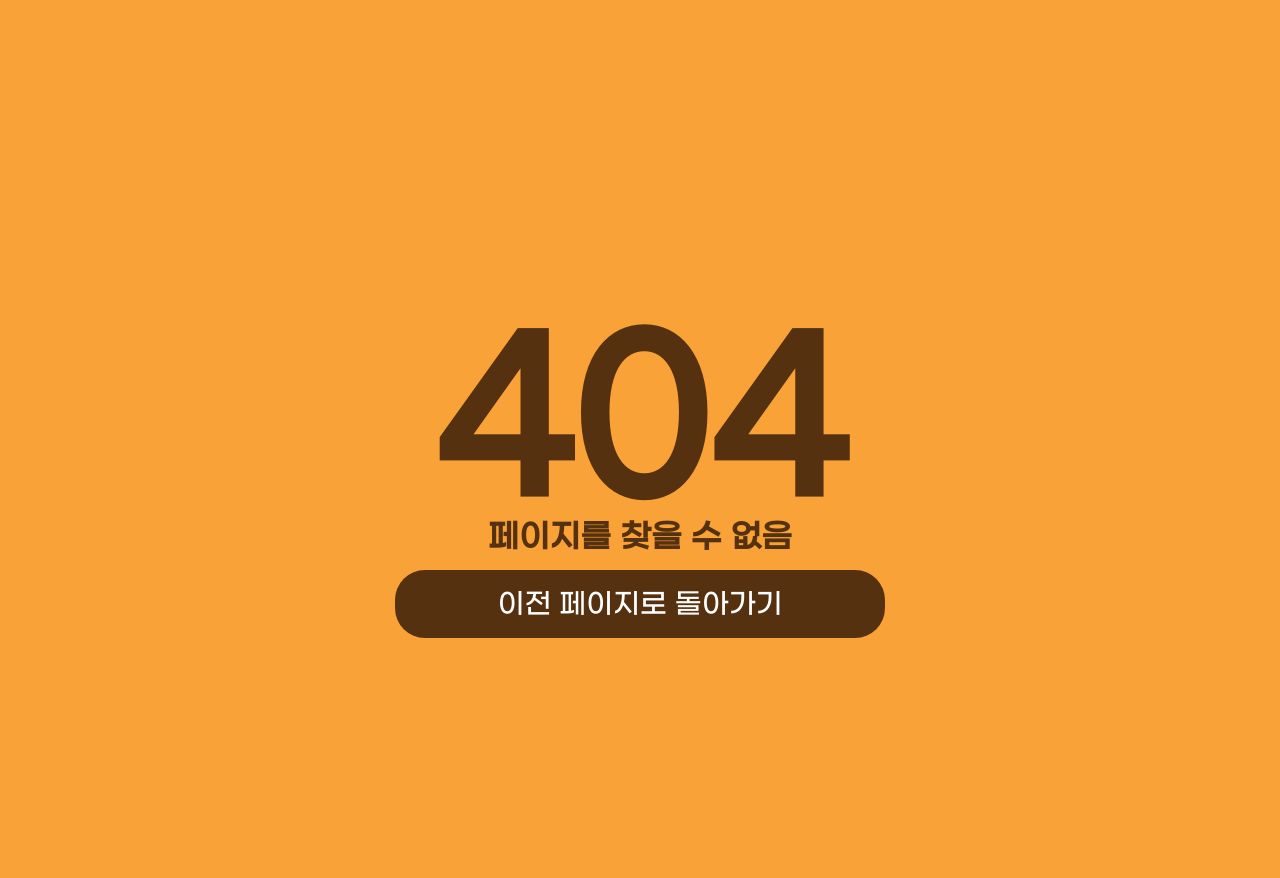
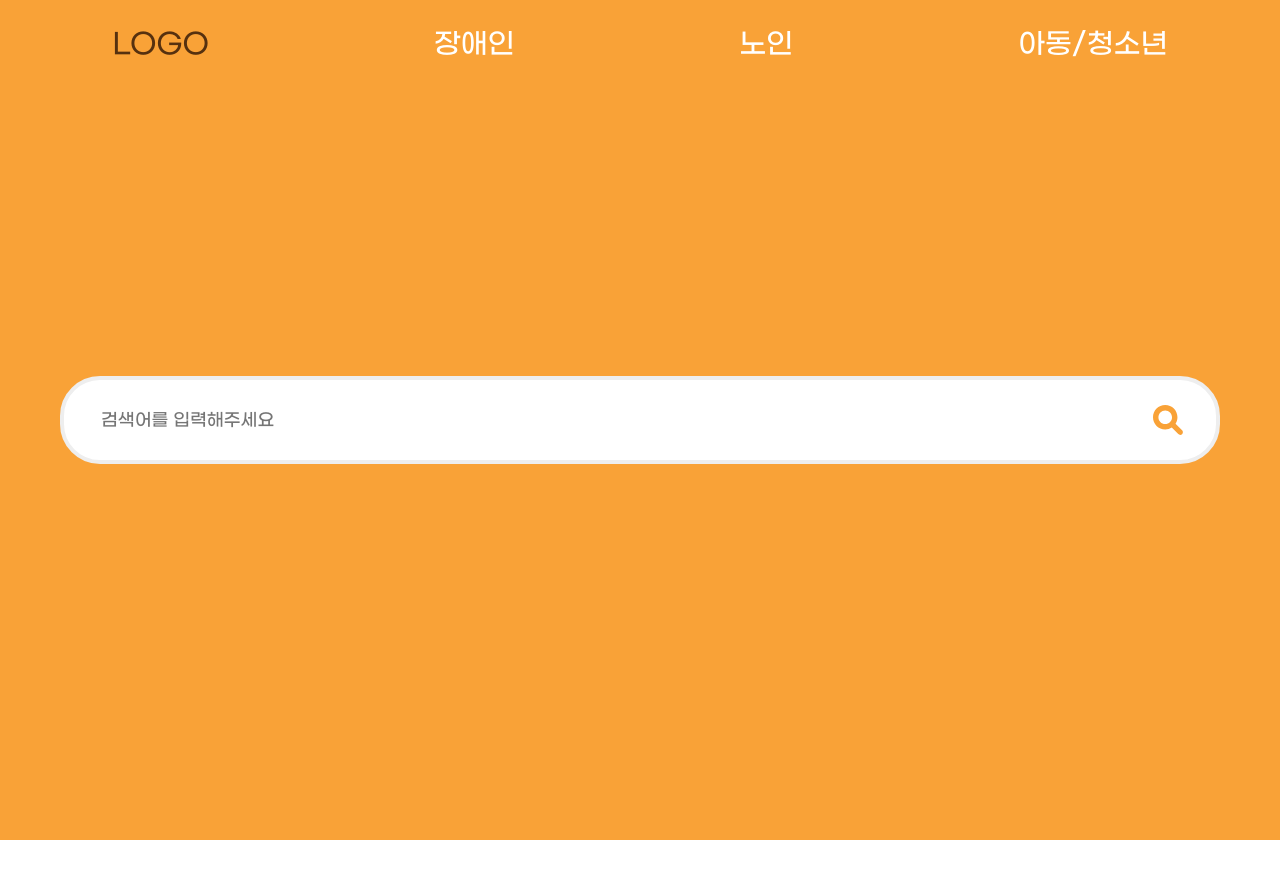
Before and after one commit to Wel-Check/WelfareFacilityInquiryService, a React (Create React App) app in the folder welfareservice-FE/: page / in a window 1280 px wide. Before the commit this address had no page. Shown: the top 878 px of the page. After the commit the page ends 840 px from the top, so only its background shows below. Built offline with nearby package versions, Linux system fonts and the light colour scheme.

Commit message:
✨ Navbar에 Link 추가 및 useParams를 활용한 동적 타이틀 구현

```diff
--- a/welfareservice-FE/src/components/Navbar/Navbar.jsx
+++ b/welfareservice-FE/src/components/Navbar/Navbar.jsx
@@ -1,4 +1,5 @@
 import React from "react";
+import { Link } from "react-router-dom";
 import {
   NavContainer,
   Logo,
@@ -17,16 +18,16 @@ const Navbar = () => {
     <NavContainer>
       <ul>
         <li>
-          <Logo onClick={() => menuClickHandler("LOGO")}>LOGO</Logo>
+          <Logo to="/" onClick={() => menuClickHandler("LOGO")}>LOGO</Logo>
         </li>
         <li>
           <Dropdown>
             <a onClick={() => menuClickHandler("장애인")}>장애인</a>
             <DropdownMenu>
-              <DropdownItem href="#">외부신체기능장애</DropdownItem>
-              <DropdownItem href="#">발달장애</DropdownItem>
-              <DropdownItem href="#">내부기관장애</DropdownItem>
-              <DropdownItem href="#">정신장애</DropdownItem>
+              <DropdownItem as={Link} to="/facility/외부신체기능장애">외부신체기능장애</DropdownItem>
+              <DropdownItem as={Link} to="/facility/발달장애">발달장애</DropdownItem>
+              <DropdownItem as={Link} to="/facility/내부기관장애">내부기관장애</DropdownItem>
+              <DropdownItem as={Link} to="/facility/정신장애">정신장애</DropdownItem>
             </DropdownMenu>
           </Dropdown>
         </li>
@@ -34,8 +35,8 @@ const Navbar = () => {
           <Dropdown>
             <a onClick={() => menuClickHandler("노인")}>노인</a>
             <DropdownMenu>
-              <DropdownItem href="#">노인복지시설</DropdownItem>
-              <DropdownItem href="#">요양/시설</DropdownItem>
+              <DropdownItem as={Link} to="/facility/노인복지시설">노인복지시설</DropdownItem>
+              <DropdownItem as={Link} to="/facility/요양/시설">요양/시설</DropdownItem>
             </DropdownMenu>
           </Dropdown>
         </li>
@@ -43,8 +44,8 @@ const Navbar = () => {
         <Dropdown>
             <a onClick={() => menuClickHandler("아동/청소년")}>아동/청소년</a>
             <DropdownMenu>
-              <DropdownItem href="#">아동</DropdownItem>
-              <DropdownItem href="#">청소년</DropdownItem>
+              <DropdownItem as={Link} to="/facility/아동">아동</DropdownItem>
+              <DropdownItem as={Link} to="/facility/청소년">청소년</DropdownItem>
             </DropdownMenu>
           </Dropdown>
         </li>
--- a/welfareservice-FE/src/components/Navbar/NavbarStyle.jsx
+++ b/welfareservice-FE/src/components/Navbar/NavbarStyle.jsx
@@ -1,4 +1,5 @@
 import styled from "styled-components";
+import { Link } from "react-router-dom";
 
 export const NavContainer = styled.nav`
   top: 0;
@@ -25,7 +26,7 @@ export const NavContainer = styled.nav`
   }
 `;
 
-export const Logo = styled.a.attrs({
+export const Logo = styled(Link).attrs({
   className: "logo",
 })`
   padding: 9px 13px 5px 13px;
--- a/welfareservice-FE/src/pages/FacilityList.jsx
+++ b/welfareservice-FE/src/pages/FacilityList.jsx
@@ -1,16 +1,26 @@
 import React from "react";
+import { useParams } from "react-router";
+import styled from "styled-components";
 import Navbar from "../components/Navbar/Navbar";
 import ListHeader from "../components/FacilityList/ListHeader";
 import ListItem from "../components/FacilityList/ListItem";
 
-const Home = () => {
+export const Title = styled.h3`
+  margin: 35px 10px 20px 0;
+  font-size: ${(props) => props.theme.fontSize.xlarge};
+`;
+
+const FacilityList = () => {
+  let { title } = useParams();
+
   return (
       <>
         <Navbar />
+        <Title>{title}</Title>
         <ListHeader />
         <ListItem />
       </>
   );
 };
 
-export default Home;
+export default FacilityList;
--- a/welfareservice-FE/src/routes/Router.jsx
+++ b/welfareservice-FE/src/routes/Router.jsx
@@ -1,17 +1,17 @@
 import React from "react";
-import { BrowserRouter, Route, Routes } from "react-router-dom";
+import { BrowserRouter as RouterProvider, Route, Routes } from "react-router-dom";
 import Home from "../pages/Home";
 import FacilityList from "../pages/FacilityList";
 import NotFound404 from "../pages/NotFound404";
 
 export default function Router() {
   return (
-    <BrowserRouter>
+    <RouterProvider>
       <Routes>
-        <Route path="/Home" element={<Home />} />
-        <Route path="/FacilityList" element={<FacilityList />} />
-        <Route path="/*" element={<NotFound404 />} />
+        <Route path="/" element={<Home />} />
+        <Route path="/facility/:title" element={<FacilityList />} />
+        <Route path="*" element={<NotFound404 />} />
       </Routes>
-    </BrowserRouter>
+    </RouterProvider>
   );
 }
```
